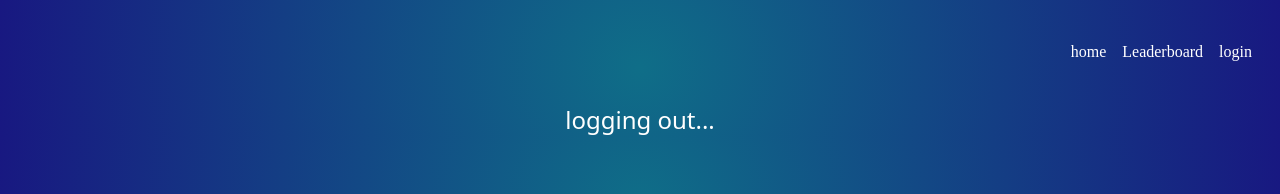
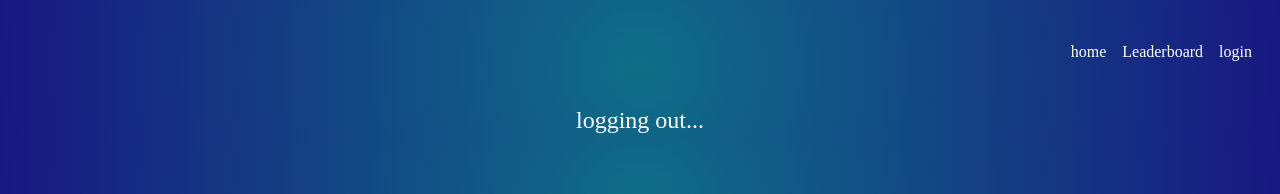
Before and after one commit to RGarrettLee/digilads-site, a Next.js app: page /logout in a window 1280 px wide. Shown: the top 194 px of the page. Built offline with nearby package versions, Linux system fonts and the light colour scheme; no server answers; the database is empty; a web font is replaced by a local one.

Commit message:
attempt to fix bugging out

```diff
--- a/pages/logout.js
+++ b/pages/logout.js
@@ -8,7 +8,7 @@ export default function Logout() {
    useEffect(() => {
       async function logout() {
          const { error } = await supabase.auth.signOut();
-         router.reload(window.location.pathname);
+         router.reload(window.location.origin);
       }
 
       logout();
@@ -16,7 +16,7 @@ export default function Logout() {
 
    return (
       <>
-         <h2 className='text-center text-2xl'>logging out...</h2>
+         <h2 className='text-center font-digivolve text-2xl'>logging out...</h2>
       </>
    )
 }
```
